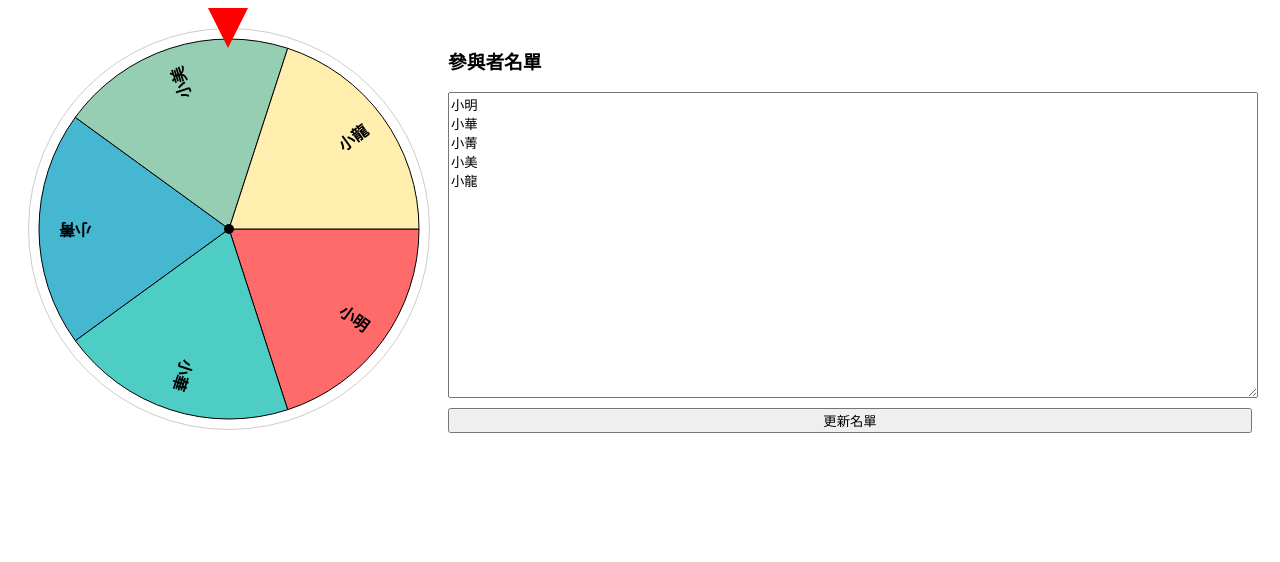
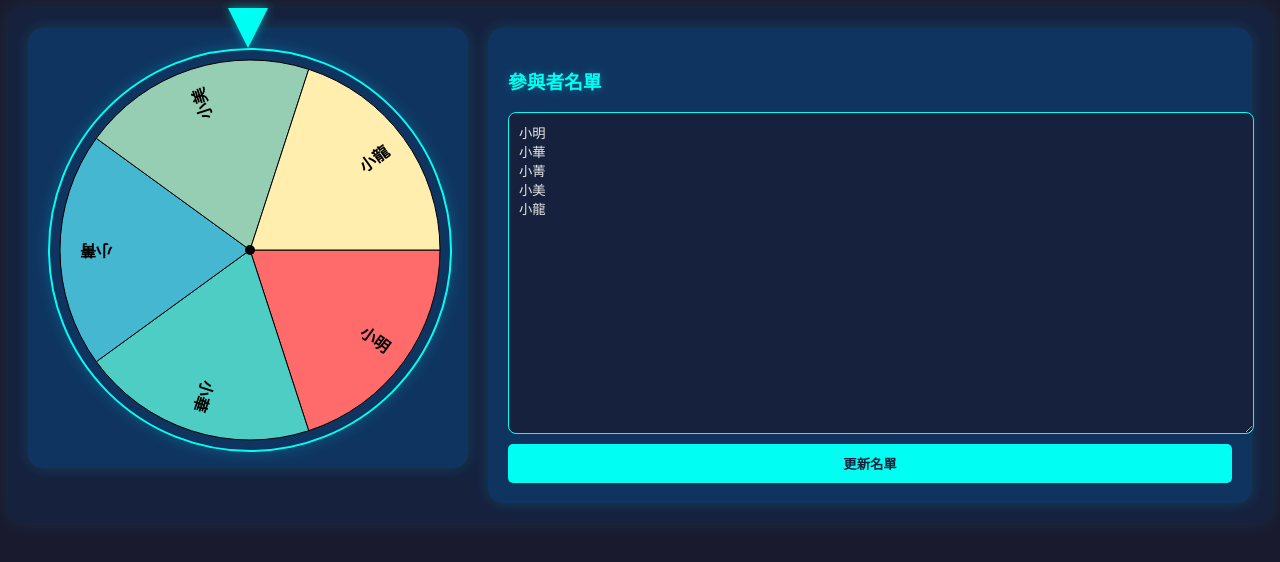
Before and after one commit to stevehelloworld/wheels, a plain HTML site: page index.html in a window 1280 px wide. Drawn offline with Linux system fonts and the light colour scheme.

Commit message:
改主題顏色

```diff
--- a/index.html
+++ b/index.html
@@ -4,16 +4,28 @@
     <meta charset="UTF-8">
     <title>抽獎輪盤</title>
     <style>
+        body {
+            background-color: #1a1a2e;
+            color: #e6e6e6;
+        }
+
         .container {
             display: flex;
             gap: 20px;
             padding: 20px;
+            background-color: #16213e;
+            border-radius: 15px;
+            box-shadow: 0 0 20px rgba(0, 255, 255, 0.1);
         }
 
         .wheel-container {
             width: 400px;
             height: 400px;
             position: relative;
+            background: #0f3460;
+            padding: 20px;
+            border-radius: 15px;
+            box-shadow: 0 0 15px rgba(0, 255, 255, 0.15);
         }
 
         #wheel {
@@ -23,7 +35,8 @@
             position: relative;
             transition: transform 4s cubic-bezier(0.17, 0.67, 0.12, 0.99);
             cursor: pointer;
-            border: 1px solid #ccc;
+            border: 2px solid #00fff2;
+            box-shadow: 0 0 15px rgba(0, 255, 255, 0.2);
         }
 
         #pointer {
@@ -35,17 +48,27 @@
             height: 0;
             border-left: 20px solid transparent;
             border-right: 20px solid transparent;
-            border-top: 40px solid red;
+            border-top: 40px solid #00fff2;
             z-index: 2;
+            filter: drop-shadow(0 0 5px rgba(0, 255, 255, 0.5));
         }
 
         .names-panel {
             flex: 1;
+            background: #0f3460;
+            padding: 20px;
+            border-radius: 15px;
+            box-shadow: 0 0 15px rgba(0, 255, 255, 0.15);
         }
 
         #nameList {
             width: 100%;
             height: 300px;
+            background: #16213e;
+            color: #e6e6e6;
+            border: 1px solid #00fff2;
+            border-radius: 8px;
+            padding: 10px;
         }
 
         .popup {
@@ -83,10 +106,33 @@
             top: 50%;
             left: 50%;
             transform: translate(-50%, -50%);
-            background: white;
+            background: #16213e;
             padding: 20px;
-            border: 1px solid #ccc;
-            box-shadow: 0 0 10px rgba(0,0,0,0.1);
+            border: 2px solid #00fff2;
+            box-shadow: 0 0 20px rgba(0, 255, 255, 0.3);
+            border-radius: 15px;
+            color: #e6e6e6;
+        }
+
+        h3 {
+            color: #00fff2;
+            text-shadow: 0 0 10px rgba(0, 255, 255, 0.3);
+        }
+
+        button {
+            background: #00fff2;
+            color: #16213e;
+            border: none;
+            border-radius: 5px;
+            padding: 10px 20px;
+            font-weight: bold;
+            transition: all 0.3s ease;
+        }
+
+        button:hover {
+            background: #00ccff;
+            box-shadow: 0 0 15px rgba(0, 255, 255, 0.4);
+            transform: translateY(-2px);
         }
 
     </style>
```
